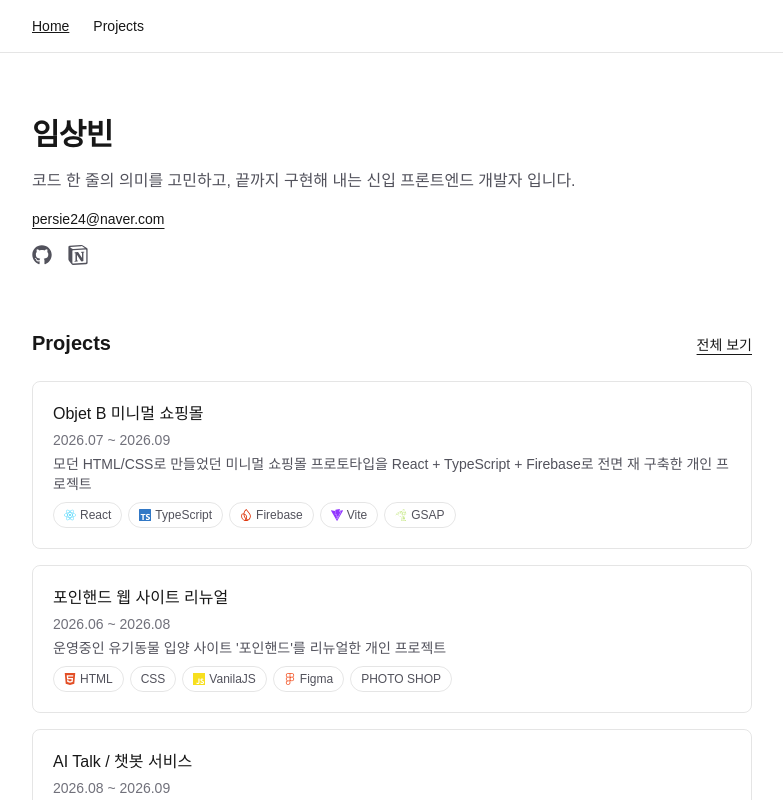
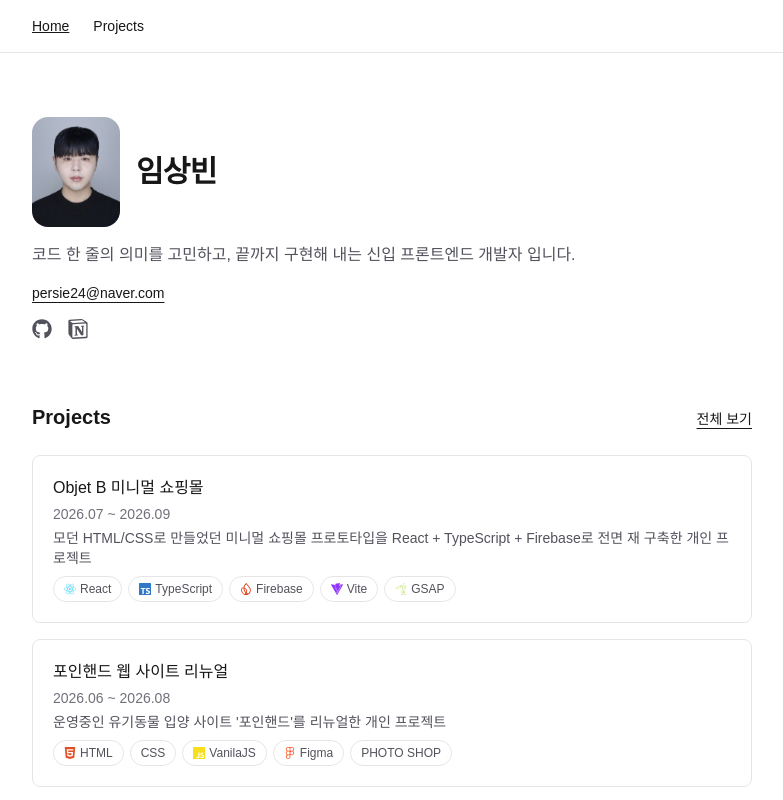
Before and after one commit to lym-bin/sangbin-dev, a Next.js app: page / in a window 1280 px wide. Shown: the top 800 px of the page, without its empty margins (248-1031 px from the left). Built offline with nearby package versions, Linux system fonts and the light colour scheme.

Commit message:
홈에 프로필 사진 추가

```diff
--- a/src/app/page.tsx
+++ b/src/app/page.tsx
@@ -1,4 +1,5 @@
 import Link from "next/link";
+import Image from "next/image";
 import { FaGithub } from "react-icons/fa";
 import { SiNotion } from "react-icons/si";
 import { projects } from "@/data/projects";
@@ -13,7 +14,14 @@ export default function Home() {
     <main className="mx-auto flex max-w-3xl flex-col gap-16 px-6 py-16">
       <HomeIntro>
         <section className="flex flex-col gap-4">
-          <div className="intro-item">
+          <div className="intro-item flex items-center gap-4">
+            <Image
+              src="/profile.png"
+              alt="임상빈"
+              width={88}
+              height={88}
+              className="rounded-2xl object-cover"
+            />
             <InteractiveName name="임상빈" />
           </div>
           <p className="intro-item max-w-xl text-balance break-keep text-zinc-600 dark:text-zinc-400">
--- a/src/components/InteractiveName.tsx
+++ b/src/components/InteractiveName.tsx
@@ -45,7 +45,7 @@ export default function InteractiveName({ name }: { name: string }) {
       <h1 className="cursor-default text-3xl font-semibold tracking-tight">
         {name}
       </h1>
-      <div className="pointer-events-none absolute bottom-full left-0 z-10 mb-3 hidden w-max flex-wrap gap-2 md:flex">
+      <div className="pointer-events-none absolute bottom-full left-0 z-10 mb-6 hidden w-max flex-wrap gap-2 md:flex">
         {keywords.map((keyword) => {
           const key = keyword.trim().toLowerCase();
           const Icon = techIcons[key];
```
Also changed, not shown: public/profile.png (added).
